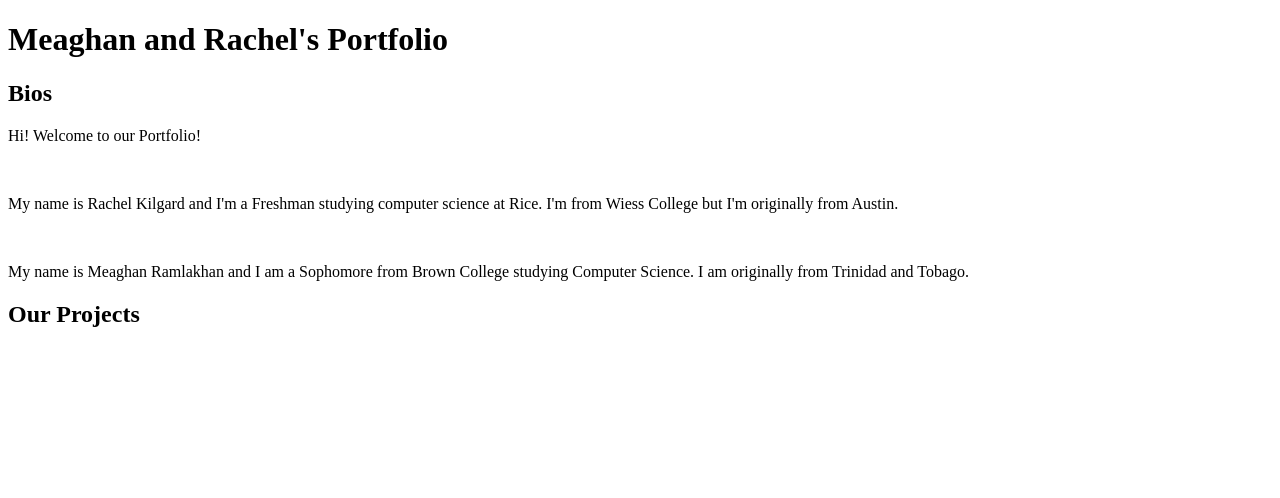
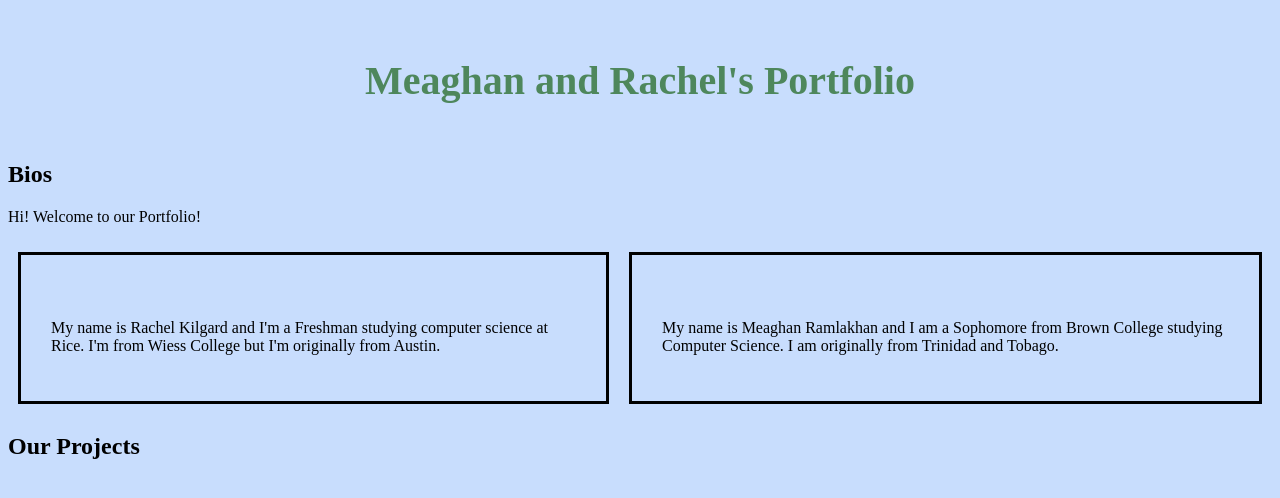
Before and after one commit to meaghanramlakhan8/Launchpad-Portfolio-Website, a plain HTML site: page index.html in a window 1280 px wide. Drawn offline with Linux system fonts and the light colour scheme.

Commit message:
updatefornow

```diff
--- a/app.css
+++ b/app.css
@@ -1,11 +1,23 @@
-.body{
-    background-color: rgb(253, 200, 228);
-
+body{
+    background-color: rgb(200, 221, 253);
 }
 
-.h1 {
+h1 {
     color: rgb(78, 135, 92);
     font: "Times New Roman", Times, serif;
     font-size: 40px;
-    background-color: rgb(245, 172, 219);
+    padding: 30px;
+    text-align: center;
 }
+
+section {
+    display: -webkit-flex;
+    display: flex;
+  }
+
+div {
+    column-count: 1;
+    border-style: solid;
+    margin: 10px;
+    padding: 30px;
+  }
--- a/index.html
+++ b/index.html
@@ -11,15 +11,24 @@
     <body>
     <h1>Meaghan and Rachel's Portfolio </h1>
 
-    <h2>Bios</h2>
 
-    <p>Hi! Welcome to our Portfolio!</p>
+        <h2>Bios</h2>
 
-    <br>
-    <p>My name is Rachel Kilgard and I'm a Freshman studying computer science at Rice. I'm from Wiess College but I'm originally from Austin.</p>
+        <p class>Hi! Welcome to our Portfolio!</p>
 
-    <br>
-    <p>My name is Meaghan Ramlakhan and I am a Sophomore from Brown College studying Computer Science. I am originally from Trinidad and Tobago.</p>
+
+        <section>
+
+        <div>
+        <br>
+        <p>My name is Rachel Kilgard and I'm a Freshman studying computer science at Rice. I'm from Wiess College but I'm originally from Austin.</p>
+        </div>
+
+        <div>
+        <br>
+        <p>My name is Meaghan Ramlakhan and I am a Sophomore from Brown College studying Computer Science. I am originally from Trinidad and Tobago.</p>
+        </div>
+    </section>
 
     <h2>Our Projects</h2>
 
```
